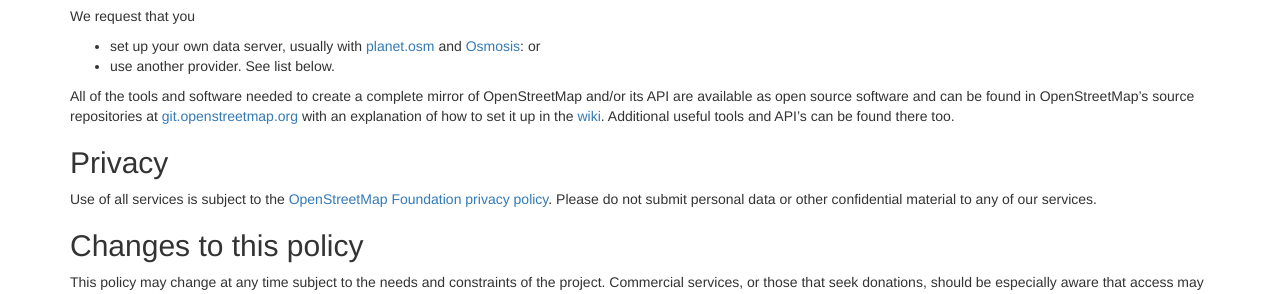
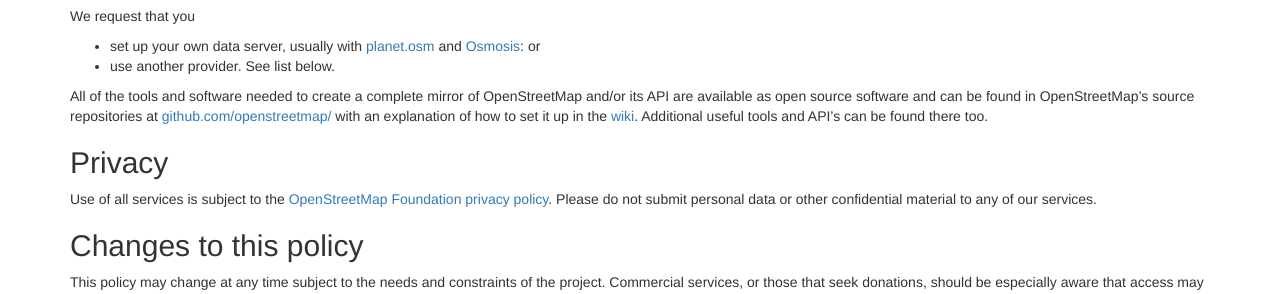
Before and after one commit to openstreetmap/owg-website, a Jekyll site: the page built from policies/api.md, in a window 1280 px wide. Shown: the part 646-940 px from the top of the page. Built offline with Jekyll 4.4.1, drawn with Linux system fonts in a browser that asks for light colours.

Commit message:
Update git link to use github
Linked Issue: https://github.com/openstreetmap/operations/issues/680

```diff
--- a/policies/api.md
+++ b/policies/api.md
@@ -38,7 +38,7 @@
 * set up your own data server, usually with [planet.osm](https://wiki.openstreetmap.org/wiki/Planet.osm) and [Osmosis](https://wiki.openstreetmap.org/wiki/Osmosis): or
 * use another provider. See list below.
 
-All of the tools and software needed to create a complete mirror of OpenStreetMap and/or its API are available as open source software and can be found in OpenStreetMap's source repositories at [git.openstreetmap.org](http://git.openstreetmap.org/) with an explanation of how to set it up in the [wiki](https://wiki.openstreetmap.org/wiki/Rails_port). Additional useful tools and API's can be found there too.
+All of the tools and software needed to create a complete mirror of OpenStreetMap and/or its API are available as open source software and can be found in OpenStreetMap's source repositories at [github.com/openstreetmap/](https://github.com/openstreetmap/) with an explanation of how to set it up in the [wiki](https://wiki.openstreetmap.org/wiki/Rails_port). Additional useful tools and API's can be found there too.
 
 ## Privacy
 
```
